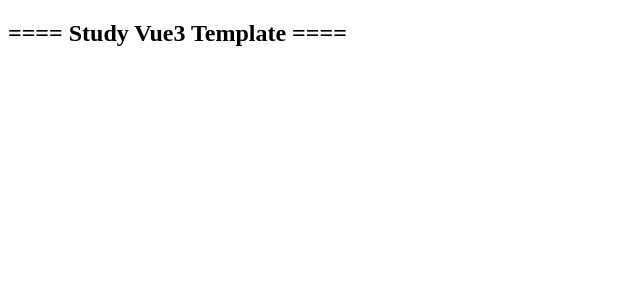
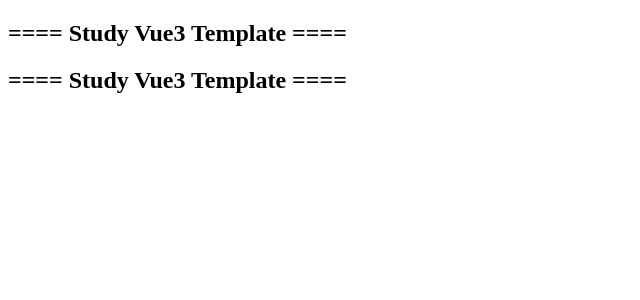
Before and after one commit to fly-soucre/vite-project, a Vue app: page / in a window 1280 px wide. Shown: the top 300 px of the page, without its empty margins (0-640 px from the left). Built offline with nearby package versions, Linux system fonts and the light colour scheme.

Commit message:
上传代码

```diff
--- a/src/App.vue
+++ b/src/App.vue
@@ -3,6 +3,7 @@
 
 <template>
   <h2>==== Study Vue3 Template ====</h2>
+  <h2>==== Study Vue3 Template ====</h2>
 </template>
 
 <style>
```
